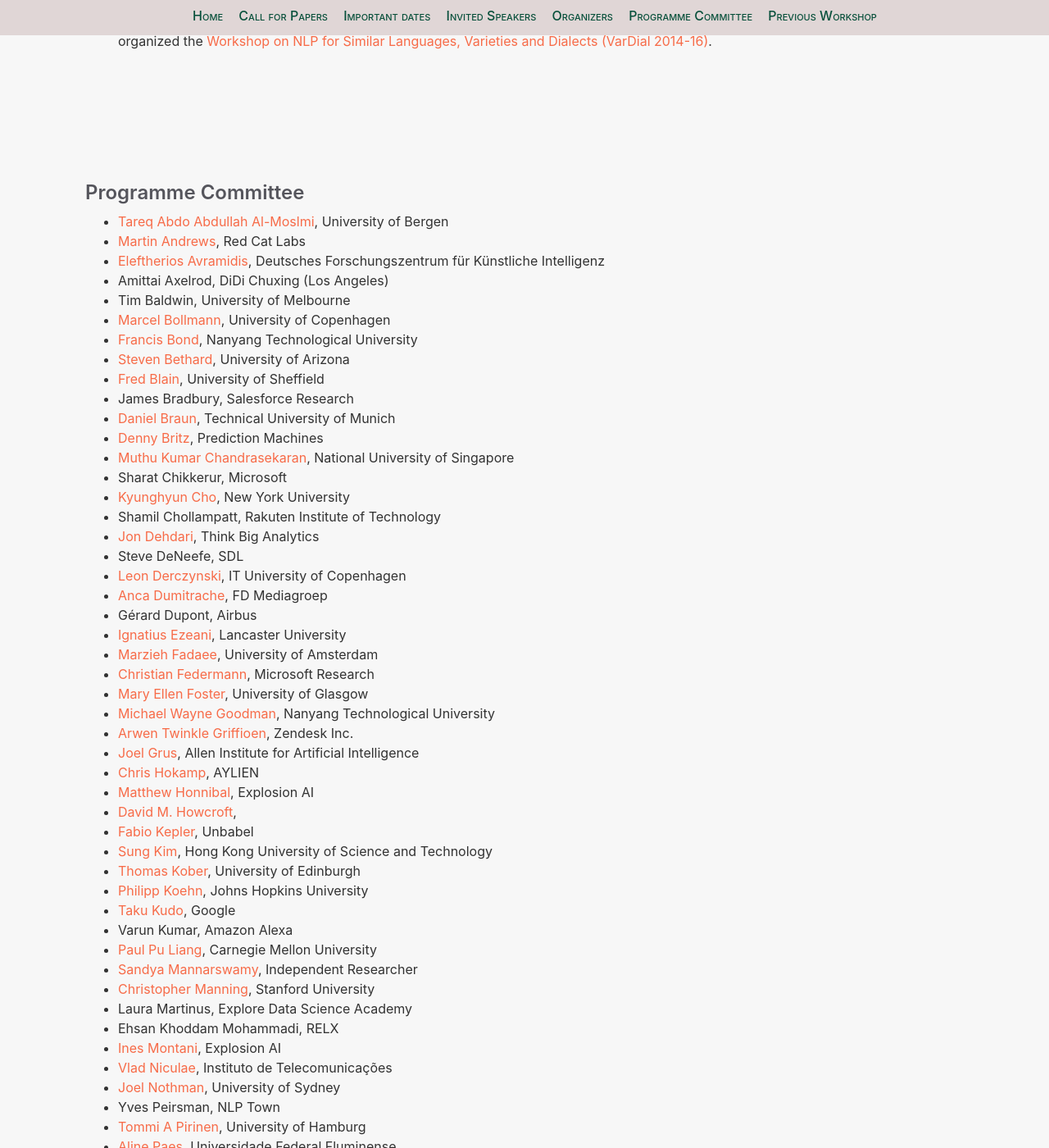
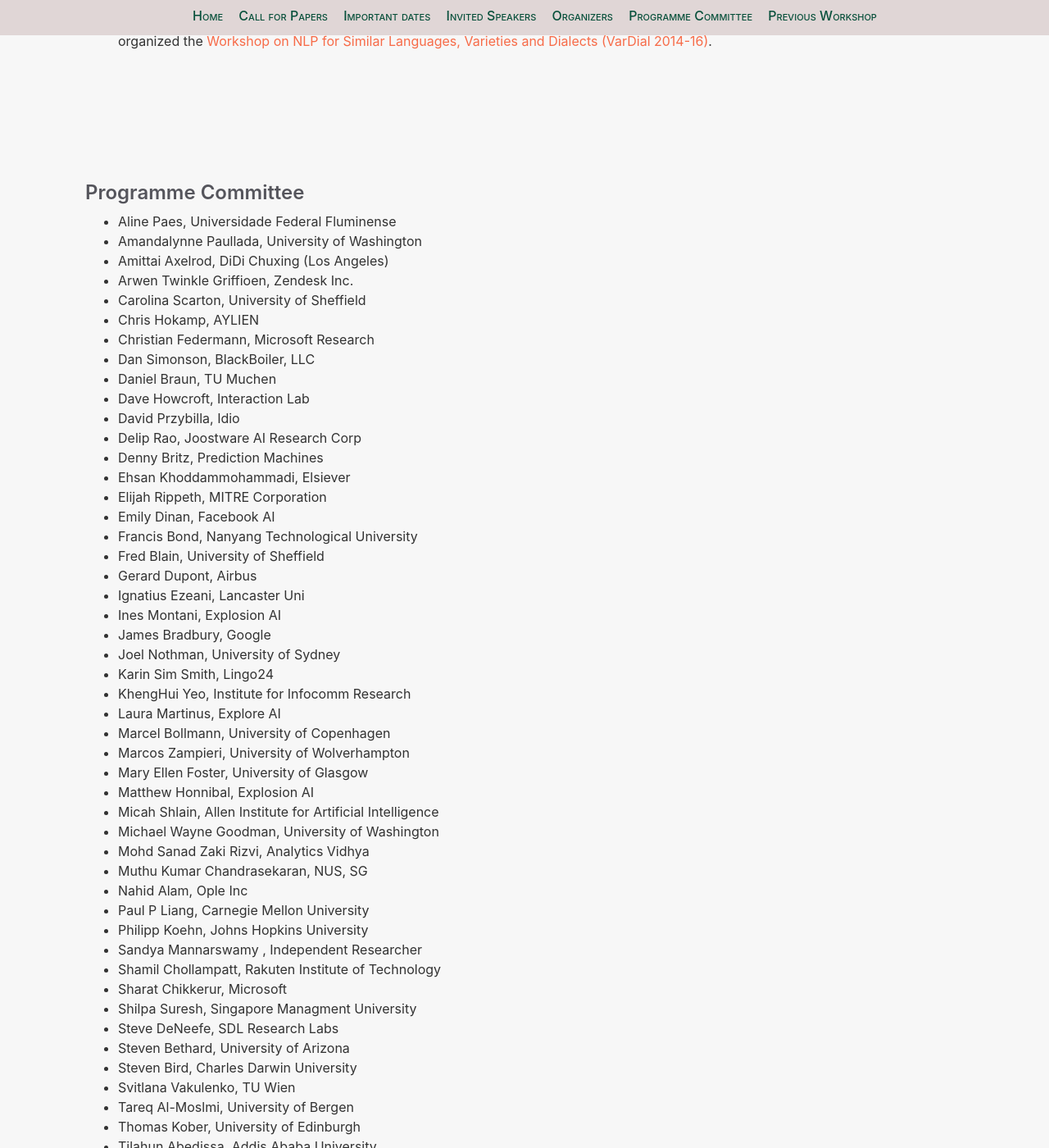
Before and after one commit to nlposs/nlposs.github.io, a Jekyll site: the page built from 2020/index.md, in a window 1280 px wide and 1400 px high, scrolled down 3398 px. Shown: the whole window at 82% size. Built offline with Jekyll 4.4.1, drawn with Linux system fonts in a browser that asks for light colours; some of the changed text lies outside the part shown.

Commit message:
Updated PC list

```diff
--- a/2020/index.md
+++ b/2020/index.md
@@ -102,78 +102,59 @@
 
 ## Programme Committee
 
- - [Tareq Abdo Abdullah Al-Moslmi](https://www.uib.no/en/persons/Tareq.Abdo.Abdullah.Al-Moslmi),  University of Bergen
- - [Martin Andrews](http://mdda.net), Red Cat Labs
- - [Eleftherios Avramidis](), Deutsches Forschungszentrum für Künstliche Intelligenz
- - Amittai Axelrod,    DiDi Chuxing (Los Angeles)
- - Tim Baldwin, University of Melbourne
- - [Marcel Bollmann](https://marcel.bollmann.me/), University of Copenhagen
- - [Francis Bond](http://www.ntu.edu.sg/home/fcbond/), Nanyang Technological University
- - [Steven Bethard](http://bethard.faculty.arizona.edu/), University of Arizona
- - [Fred Blain](https://fredblain.org), University of Sheffield
- - James Bradbury, Salesforce Research
- - [Daniel Braun](http://wwwmatthes.in.tum.de), Technical University of Munich
- - [Denny Britz](http://blog.dennybritz.com/about/), Prediction Machines
- - [Muthu Kumar Chandrasekaran](http://wing.comp.nus.edu.sg/~cmkumar/), National University of Singapore
- - Sharat Chikkerur,    Microsoft
- - [Kyunghyun Cho](http://www.kyunghyuncho.me/), New York University
- - Shamil Chollampatt,    Rakuten Institute of Technology
- - [Jon Dehdari](http://jon.dehdari.org), Think Big Analytics
- - Steve DeNeefe,    SDL
- - [Leon Derczynski](http://www.derczynski.com/itu/), IT University of Copenhagen
- - [Anca Dumitrache](http://ancad.ro/),    FD Mediagroep
- - Gérard Dupont, Airbus
- - [Ignatius Ezeani](https://www.lancaster.ac.uk/scc/about-us/people/ignatius-ezeani), Lancaster University
- - [Marzieh Fadaee](https://staff.fnwi.uva.nl/m.fadaee/), University of Amsterdam
- - [Christian Federmann](http://www.cfedermann.de), Microsoft Research
- - [Mary Ellen Foster](http://www.dcs.gla.ac.uk/~mefoster/), University of Glasgow
- - [Michael Wayne Goodman](https://goodmami.org/), Nanyang Technological University
- - [Arwen Twinkle Griffioen](https://www.linkedin.com/in/arwengriffioen/), Zendesk Inc.
- - [Joel Grus](http://joelgrus.com/), Allen Institute for Artificial Intelligence
- - [Chris Hokamp](https://github.com/chrishokamp), AYLIEN
- - [Matthew Honnibal](https://explosion.ai), Explosion AI
- - [David M. Howcroft](https://davehowcroft.com/),
- - [Fabio Kepler](), Unbabel
- - [Sung Kim](https://www.cse.ust.hk/~hunkim/), Hong Kong University of Science and Technology
- - [Thomas Kober](https://www.inf.ed.ac.uk/people/staff/Thomas_Kober.html), University of Edinburgh
- - [Philipp Koehn](http://www.cs.jhu.edu/~phi/), Johns Hopkins University
- - [Taku Kudo](http://chasen.org/~taku/index.html.en), Google
- - Varun Kumar,    Amazon Alexa
- - [Paul Pu Liang](http://www.cs.cmu.edu/~pliang/), Carnegie Mellon University
- - [Sandya Mannarswamy](https://scholar.google.co.in/citations?user=i27nd3oAAAAJ&hl=en), Independent Researcher
- - [Christopher Manning](https://nlp.stanford.edu/manning/), Stanford University
- - Laura Martinus, Explore Data Science Academy
- - Ehsan Khoddam Mohammadi, RELX
- - [Ines Montani](https://ines.io), Explosion AI
- - [Vlad Niculae](http://vene.ro), Instituto de Telecomunicações
- - [Joel Nothman](http://www.joelnothman.com), University of Sydney
- - Yves Peirsman,     NLP Town
- - [Tommi A Pirinen](https://www.computing.dcu.ie/~tpirinen/),    University of Hamburg
- - [Aline Paes](https://uff.academia.edu/AlinePaes),    Universidade Federal Fluminense
- - [Matt Post](http://cs.jhu.edu/~post/),  Johns Hopkins University
- - [David Przybilla](http://alejandro.pictures), Idio
- - [Amandalynne Paullada](https://linguistics.washington.edu/people/amandalynne-paullada), University of Washington
- - [Delip Rao](http://deliprao.com), AI Foundation
- - [Radim Řehůřek](https://radimrehurek.com/), RaRe Technologies
- - [Elijah Rippeth](https://erip.github.io), MITRE Corporation
- - [Mohd Sanad Zaki Rizvi](https://www.linkedin.com/in/mohd-sanad-zaki-rizvi-0238b5a6/), Analytics Vidhya
- - [Ivan Vladimir Meza Ruiz](http://turing.iimas.unam.mx/~ivanvladimir/), National University of Mexico
- - [Carolina Scarton](http://staffwww.dcs.shef.ac.uk/people/C.Scarton/), University of Sheffield
- - [Micah Shlain](https://www.linkedin.com/in/micah-shlain-52254323), Allen Institute for Artificial Intelligence
- - [Rico Sennrich](http://homepages.inf.ed.ac.uk/rsennric/), University of Edinburgh
- - [Dan Simonson](http://thedansimonson.com), Georgetown University
- - [Steve Sloto](https://www.linkedin.com/in/ssloto/), Amazon Web Services
- - [Karin Sim Smith](), University of Sheffield
- - [Ian Soboroff](https://www.nist.gov/people/ian-soboroff), NIST
- - Shilpa Suresh, Independent Researcher
- - [Tilahun Abedissa Taffa](), Kotebe Metropolitan University
- - [Tommaso Teofili](http://people.apache.org/~tommaso/), Adobe
- - [Emiel van Miltenburg](http://www.emielvanmiltenburg.nl), Vrije Universiteit Amsterdam
- - [Svitlana Vakulenko](svakulenk0.github.io), Vienna University of Economics and Business
- - [Gaël Varoquaux](http://gael-varoquaux.info), INRIA
- - [Moshe Wasserblat](), Intel Corporation
- - [Marcos Zampieri](http://uni-koeln.de/~mzampie2/index.html),  University of Wolverhampton
- - [Maarten van Gompel](https://proycon.anaproy.nl/), Radboud University
+ - Aline Paes, Universidade Federal Fluminense
+ - Amandalynne Paullada, University of Washington
+ - Amittai Axelrod, DiDi Chuxing (Los Angeles)
+ - Arwen Twinkle Griffioen, Zendesk Inc.
+ - Carolina Scarton, University of Sheffield
+ - Chris Hokamp, AYLIEN
+ - Christian Federmann, Microsoft Research
+ - Dan Simonson, BlackBoiler, LLC
+ - Daniel Braun, TU Muchen
+ - Dave Howcroft, Interaction Lab
+ - David Przybilla, Idio
+ - Delip Rao, Joostware AI Research Corp
+ - Denny Britz, Prediction Machines
+ - Ehsan Khoddammohammadi, Elsiever
+ - Elijah Rippeth, MITRE Corporation
+ - Emily Dinan, Facebook AI
+ - Francis Bond, Nanyang Technological University
+ - Fred Blain, University of Sheffield
+ - Gerard Dupont, Airbus
+ - Ignatius Ezeani, Lancaster Uni
+ - Ines Montani, Explosion AI
+ - James Bradbury, Google
+ - Joel Nothman, University of Sydney
+ - Karin Sim Smith, Lingo24
+ - KhengHui Yeo, Institute for Infocomm Research
+ - Laura Martinus, Explore AI
+ - Marcel Bollmann, University of Copenhagen
+ - Marcos Zampieri, University of Wolverhampton
+ - Mary Ellen Foster, University of Glasgow
+ - Matthew Honnibal, Explosion AI
+ - Micah Shlain, Allen Institute for Artificial Intelligence
+ - Michael Wayne Goodman, University of Washington
+ - Mohd Sanad Zaki Rizvi, Analytics Vidhya
+ - Muthu Kumar Chandrasekaran, NUS, SG
+ - Nahid Alam, Ople Inc
+ - Paul P Liang, Carnegie Mellon University
+ - Philipp Koehn, Johns Hopkins University
+ - Sandya Mannarswamy , Independent Researcher
+ - Shamil Chollampatt, Rakuten Institute of Technology
+ - Sharat Chikkerur, Microsoft
+ - Shilpa Suresh, Singapore Managment University
+ - Steve DeNeefe, SDL Research Labs
+ - Steven Bethard, University of Arizona
+ - Steven Bird, Charles Darwin University
+ - Svitlana Vakulenko, TU Wien
+ - Tareq Al-Moslmi, University of Bergen
+ - Thomas Kober, University of Edinburgh
+ - Tilahun Abedissa, Addis Ababa University
+ - Tommaso Teofili, Adobe
+ - Tommi A Pirinen, University of Hamburg
+ - Varun Kumar, Amazon Alexa
+ - Vlad Niculae, Instituto de Telecomunicações
+ - Yves Peirsman, NLP Town
 
 <!--
 ## Workshop Structure
```
